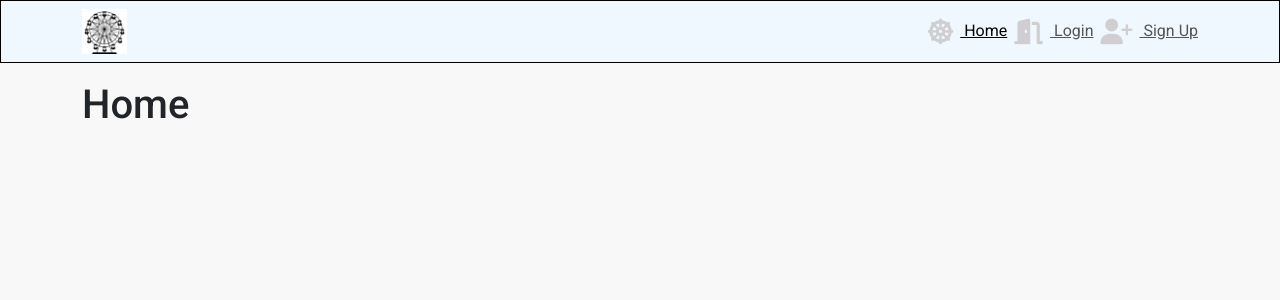
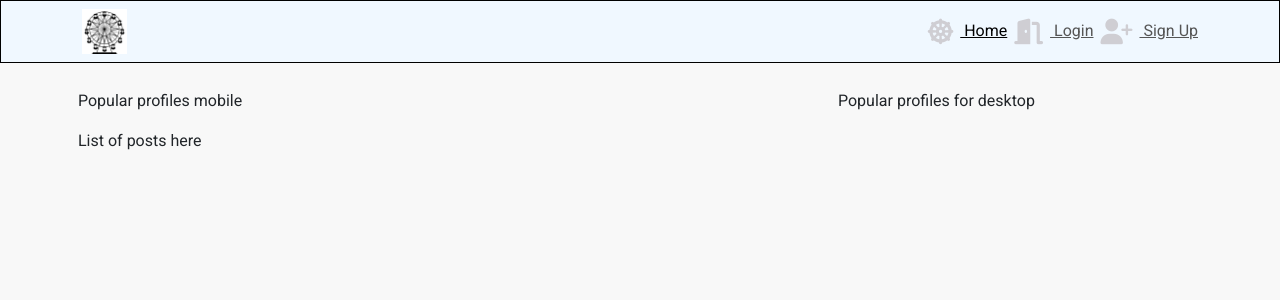
Before and after one commit to aedoardo1990/Alternative-Travels, a React (Create React App) app: page / in a window 1280 px wide. Shown: the top 300 px of the page. Built offline with nearby package versions, Linux system fonts and the light colour scheme; no server answers.

Commit message:
create PostsPage.js file to view lists of posts and create its routes accordingly in App.js

```diff
--- a/src/App.js
+++ b/src/App.js
@@ -7,20 +7,41 @@
 import LoginForm from './pages/auth/LoginForm';
 import PostCreateForm from './pages/posts/PostCreateForm';
 import PostPage from './pages/posts/PostPage';
+import PostsPage from './pages/posts/PostsPage';
+import { useCurrentUser } from './contexts/CurrentUserContext';
 
 function App() {
+  const currentUser = useCurrentUser();
+  const profile_id = currentUser?.profile_id || "";
 
   return (
     <div className={styles.App}>
       <NavBar />
       <Container className={styles.Main}>
         <Switch>
-          <Route exact path="/" render={() => <h1>Home</h1>}/>
-          <Route exact path="/login" render={() => <LoginForm />}/>
-          <Route exact path="/signup" render={() => <SignUpForm />}/>
-          <Route exact path="/posts/add" render={() => <PostCreateForm /> } />
+          <Route exact path="/" render={() => (
+            <PostsPage message="No results found. Adjust the search keyword." />
+          )}
+          />
+          <Route exact path="/newsfeed" render={() => (
+            <PostsPage
+              message="No results found. Adjust the search keyword or follow a user."
+              filter={`owner__followed__owner__profile=${profile_id}&`}
+            />
+          )}
+          />
+          <Route exact path="/liked-posts" render={() => (
+            <PostsPage
+              message="No results found. Adjust the search keyword or like a post."
+              filter={`likes__owner__profile=${profile_id}&ordering=-likes__created_at&`}
+            />
+          )}
+          />
+          <Route exact path="/login" render={() => <LoginForm />} />
+          <Route exact path="/signup" render={() => <SignUpForm />} />
+          <Route exact path="/posts/add" render={() => <PostCreateForm />} />
           <Route exact path="/posts/:id" render={() => <PostPage />} />
-          <Route render={() => <h1>Page not found <i class="fa-solid fa-circle-radiation fa-beat-fade"></i></h1>}/>
+          <Route render={() => <h1>Page not found <i class="fa-solid fa-circle-radiation fa-beat-fade"></i></h1>} />
         </Switch>
       </Container>
     </div>
--- /dev/null
+++ b/src/pages/posts/PostsPage.js
@@ -0,0 +1,26 @@
+import React from "react";
+
+import Form from "react-bootstrap/Form";
+import Col from "react-bootstrap/Col";
+import Row from "react-bootstrap/Row";
+import Container from "react-bootstrap/Container";
+
+import appStyles from "../../App.module.css";
+import styles from "../../styles/PostsPage.module.css";
+
+function PostsPage() {
+
+  return (
+    <Row className="h-100">
+      <Col className="py-2 p-0 p-lg-2" lg={8}>
+        <p>Popular profiles mobile</p>
+        <p>List of posts here</p>
+      </Col>
+      <Col md={4} className="d-none d-lg-block p-0 p-lg-2">
+        <p>Popular profiles for desktop</p>
+      </Col>
+    </Row>
+  );
+}
+
+export default PostsPage;
--- /dev/null
+++ b/src/styles/PostsPage.module.css
@@ -0,0 +1,18 @@
+.SearchBar input {
+    border-radius: 20px;
+    color: #242a3d;
+    padding-left: 40px;
+    margin-bottom: 16px;
+  }
+
+  .SearchIcon {
+    position: absolute;
+    font-size: 1.2rem;
+    padding: 9px;
+    padding-left: 15px;
+  }
+
+  .SearchIcon:hover {
+    cursor: default;
+    color: #cfced3;
+  }
```
Also changed, not shown: src/assets/no-results.png (added).
